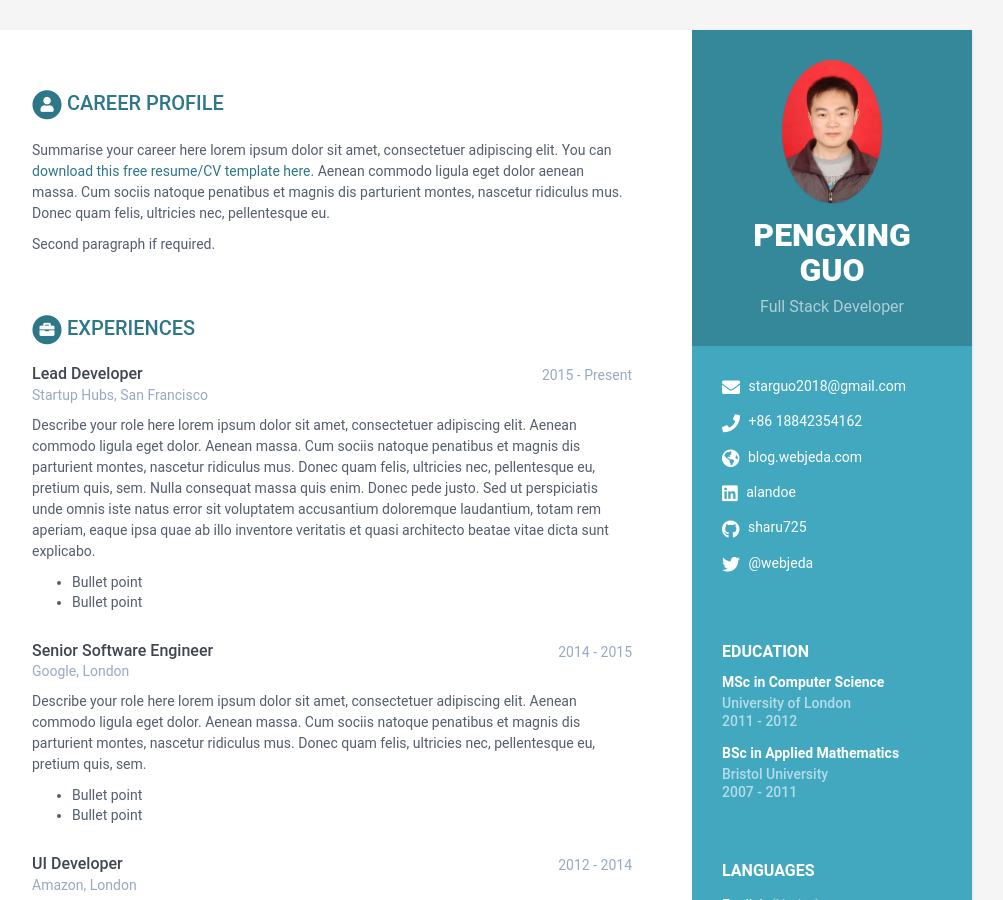
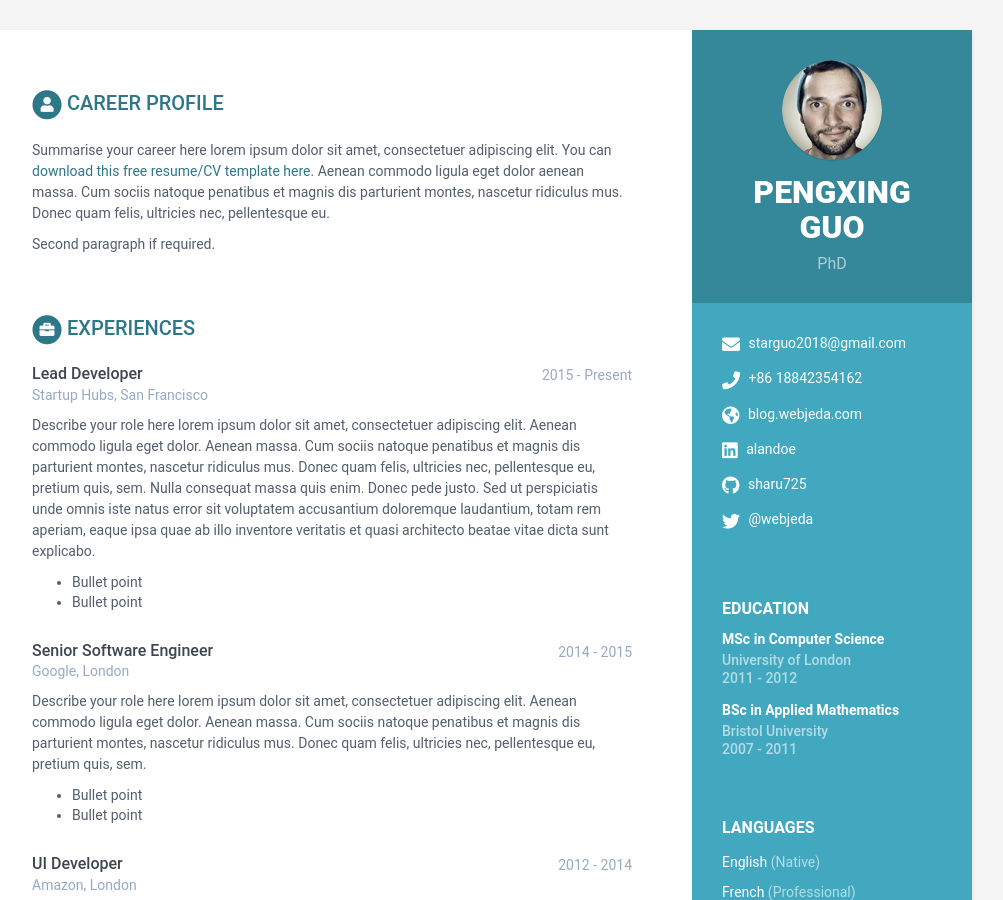
Before and after one commit to STAR-GUO/star.github.io, a Jekyll site: the page built from index.html, in a window 1280 px wide and 900 px high. Shown: the whole window, without its empty margins (168-1171 px from the left). Built offline with Jekyll 4.4.1, drawn with Linux system fonts in a browser that asks for light colours.

Commit message:
Update data.yml

```diff
--- a/_data/data.yml
+++ b/_data/data.yml
@@ -8,8 +8,8 @@ sidebar:
 
     # Profile information
     name: PENGXING GUO
-    tagline: Full Stack Developer
-    avatar: Photo-PXG.png  #place a 100x100 picture inside /assets/images/ folder and provide the name of the file below
+    tagline: PhD
+    avatar: profile.png  #place a 100x100 picture inside /assets/images/ folder and provide the name of the file below
 
     # Sidebar links
     email: starguo2018@gmail.com
```
